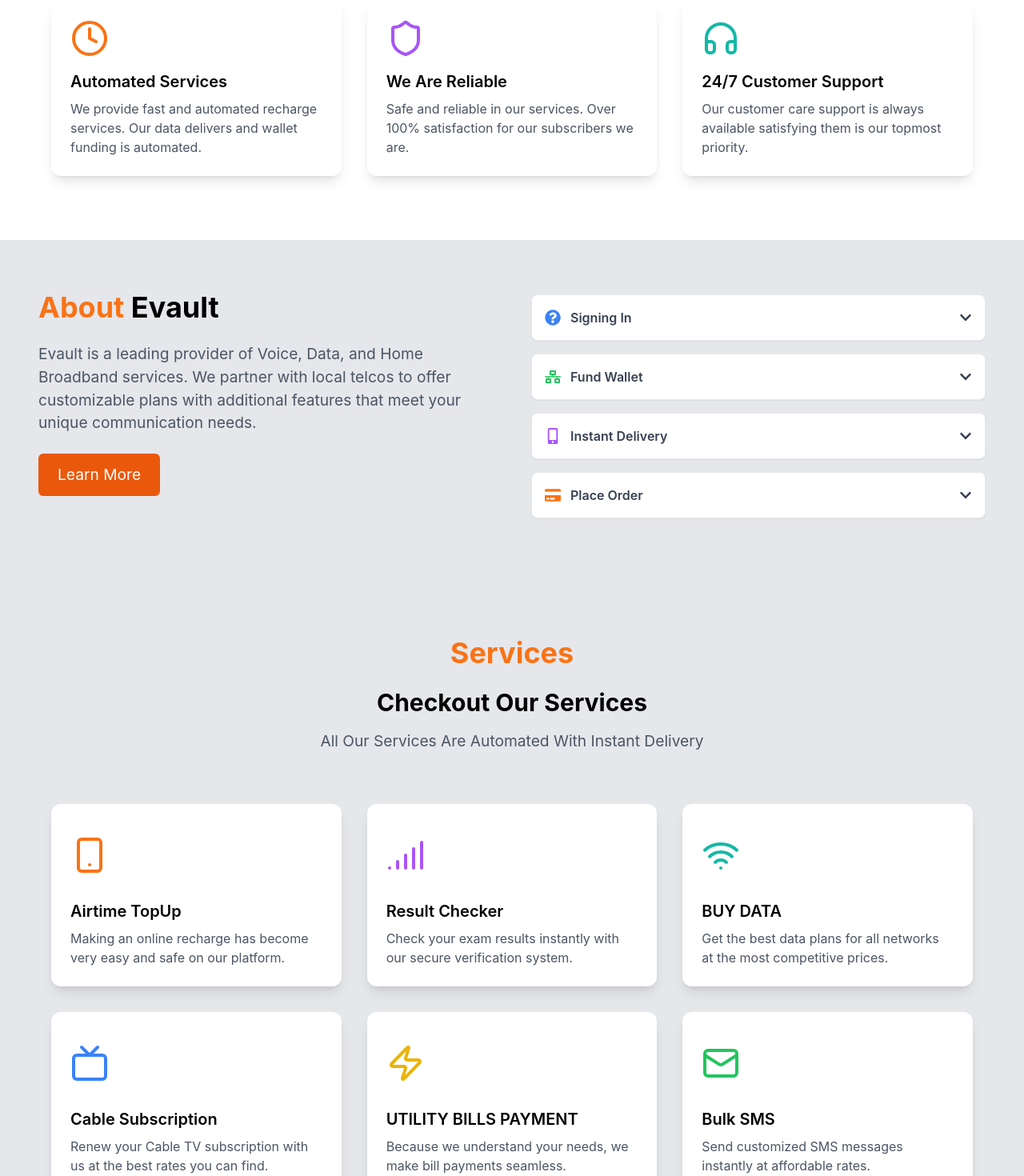
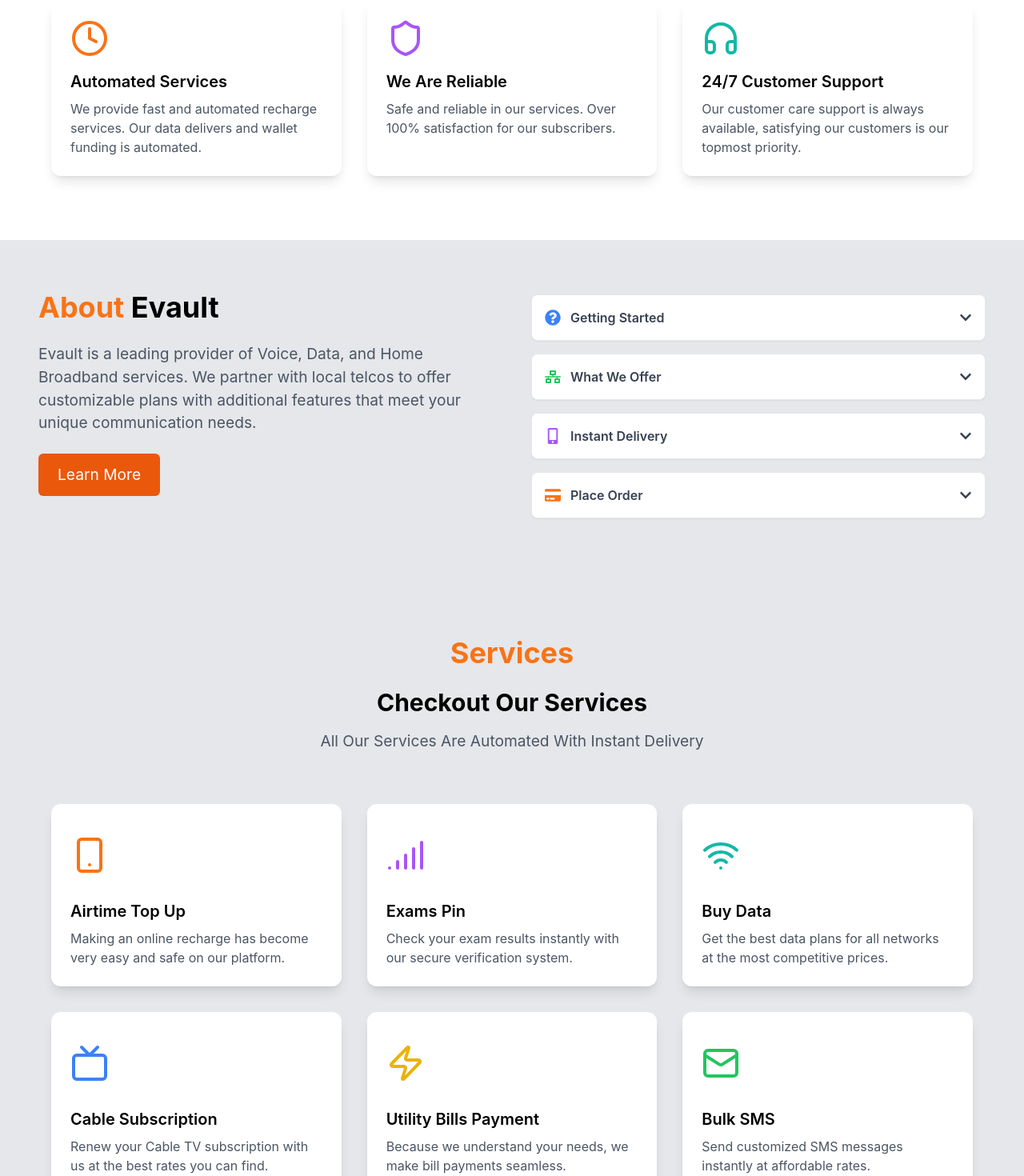
Before and after one commit to Lycan-Xx/evault_web, a React (Vite) app: page / in a window 1280 px wide. Shown: the part 880-2350 px from the top of the page at 80% size. Built offline with nearby package versions, Linux system fonts and the light colour scheme.

Commit message:
modified some descriptions and also fixed the scrolling animations

```diff
--- a/src/components/About.jsx
+++ b/src/components/About.jsx
@@ -8,14 +8,14 @@
     {
       id: 1,
       icon: <FaQuestionCircle />,
-      question: "Signing In",
+      question: "Getting Started",
       answer: "Firstly you need to create an account and sign in using your registered username & password",
       color: 'blue'
     },
     {
       id: 2,
       icon: <FaNetworkWired />,
-      question: "Fund Wallet",
+      question: "What We Offer",
       answer: "We support airtime conversion for all major Nigerian networks, including MTN, Glo, Airtel, and 9Mobile. Our platform ensures quick and hassle-free conversion across these networks.",
       color: 'green'
     },
--- a/src/components/Features.jsx
+++ b/src/components/Features.jsx
@@ -10,12 +10,12 @@
   {
     icon: <Shield className="w-12 h-12 text-purple-500" />,
     title: 'We Are Reliable',
-    description: 'Safe and reliable in our services. Over 100% satisfaction for our subscribers we are.'
+    description: 'Safe and reliable in our services. Over 100% satisfaction for our subscribers.'
   },
   {
     icon: <HeadphonesIcon className="w-12 h-12 text-teal-500" />,
     title: '24/7 Customer Support',
-    description: 'Our customer care support is always available satisfying them is our topmost priority.'
+    description: 'Our customer care support is always available, satisfying our customers is our topmost priority.'
   }
 ];
 
--- a/src/components/Footer.jsx
+++ b/src/components/Footer.jsx
@@ -24,9 +24,8 @@
             <h4 className="font-extrabold mb-4">Explore</h4>
             <ul className="space-y-2">
               <li><a href="#" className="text-gray-300 hover:text-orange-500">Home</a></li>
-              <li><a href="#" className="text-gray-300 hover:text-orange-500">About</a></li>
-              <li><a href="#" className="text-gray-300 hover:text-orange-500">Services</a></li>
-              <li><a href="#" className="text-gray-300 hover:text-orange-500">Contact</a></li>
+              <li><a href="#about" className="text-gray-300 hover:text-orange-500">About</a></li>
+              <li><a href="#contact" className="text-gray-300 hover:text-orange-500">Contact</a></li>
             </ul>
           </div>
 
--- a/src/components/Hero.jsx
+++ b/src/components/Hero.jsx
@@ -106,7 +106,7 @@
                   setServicesDropdownOpen(false);
                 }}
               >
-                Cable Subscriptions
+                Cable Subscription
               </a>
               <a
                 href="#electricity-bill-services"
@@ -117,7 +117,7 @@
                   setServicesDropdownOpen(false);
                 }}
               >
-                Electricity Bill
+                Utility Bills Payment
               </a>
               <a
                 href="#bulk-sms-services"
--- a/src/components/Navbar.jsx
+++ b/src/components/Navbar.jsx
@@ -112,7 +112,7 @@
       }`}
     >
       <div className="max-w-7xl mx-auto flex justify-between items-center">
-        <div className="text-white text-3xl font-bold">eVault</div>
+        <div className="text-white text-3xl font-bold"><a href="#">eVault</a></div>
 
        {/* Desktop Navigation */}
        <div className="hidden md:flex space-x-8">
@@ -142,7 +142,7 @@
               className="absolute top-full left-0 mt-2 bg-white shadow-lg rounded-lg overflow-hidden z-50 min-w-[150px] whitespace-nowrap"
             >
               {/* Services dropdown items */}
-              {['Airtime Top Up', 'Exams Pin', 'Buy Data', 'Cable Subscriptions', 'Electricity Bill', 'Bulk SMS'].map((service, index) => (
+              {['Airtime Top Up', 'Exams Pin', 'Buy Data', 'Cable Subscription', 'Utility Bills Payment', 'Bulk SMS'].map((service, index) => (
                 <a
                   key={index}
                   href={`#${service.toLowerCase().replace(/\s+/g, '-')}-services`}
--- a/src/components/Services.jsx
+++ b/src/components/Services.jsx
@@ -4,17 +4,17 @@
 const services = [
   {
     icon: <Smartphone className="w-12 h-20 text-orange-500" />,
-    title: 'Airtime TopUp',
+    title: 'Airtime Top Up',
     description: 'Making an online recharge has become very easy and safe on our platform.'
   },
   {
     icon: <Signal className="w-12 h-20 text-purple-500" />,
-    title: 'Result Checker',
+    title: 'Exams Pin',
     description: 'Check your exam results instantly with our secure verification system.'
   },
   {
     icon: <Wifi className="w-12 h-20 text-teal-500" />,
-    title: 'BUY DATA',
+    title: 'Buy Data',
     description: 'Get the best data plans for all networks at the most competitive prices.'
   },
   {
@@ -24,7 +24,7 @@
   },
   {
     icon: <Zap className="w-12 h-20 text-yellow-500" />,
-    title: 'UTILITY BILLS PAYMENT',
+    title: 'Utility Bills Payment',
     description: 'Because we understand your needs, we make bill payments seamless.'
   },
   {
```
